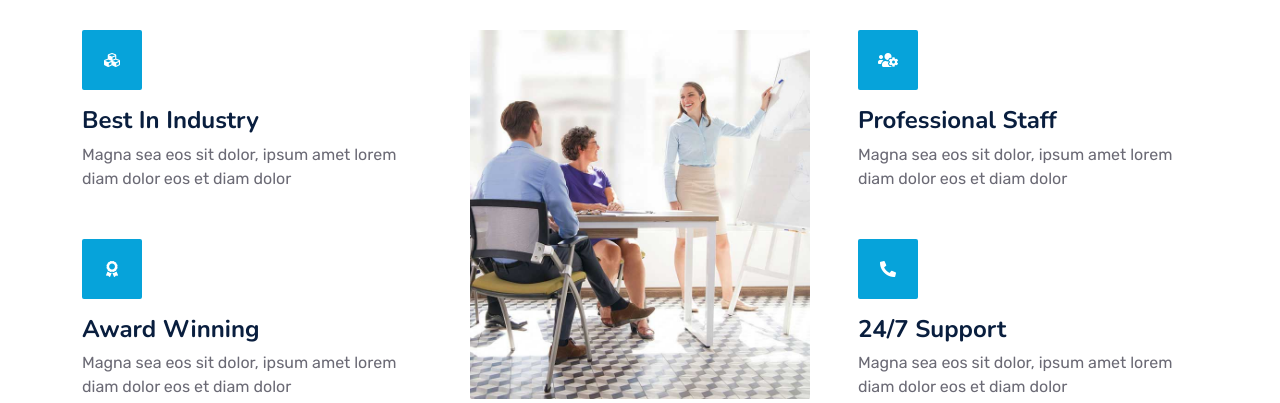
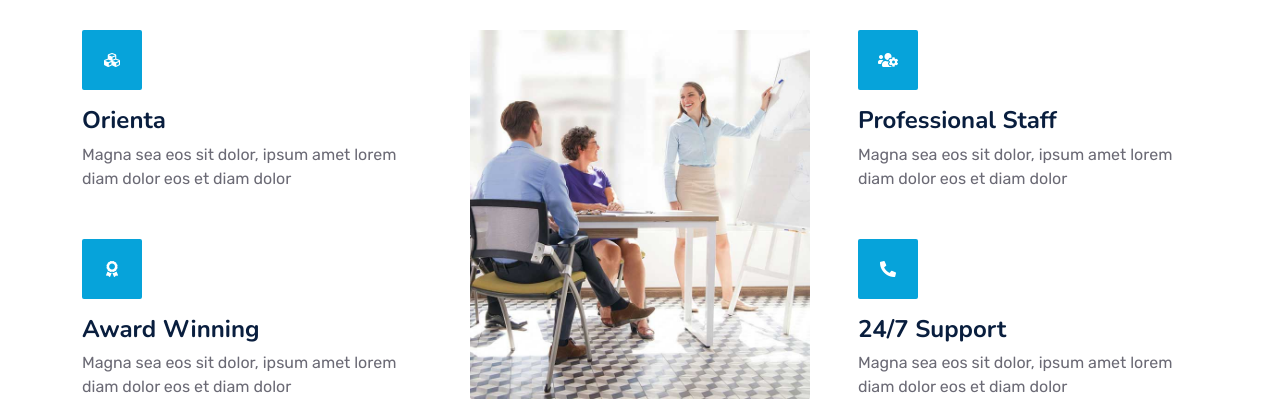
Before and after one commit to ivanrv23/technologies, a PHP site: page /index.php in a window 1280 px wide. Shown: the part 1961-2364 px from the top of the page. Run offline with PHP 8.4, Linux system fonts and the light colour scheme; some libraries are stand-ins or nearby versions.

Commit message:
nosotros

```diff
--- a/vistas/modulos/inicio.php
+++ b/vistas/modulos/inicio.php
@@ -159,7 +159,7 @@
                             <div class="bg-primary rounded d-flex align-items-center justify-content-center mb-3" style="width: 60px; height: 60px;">
                                 <i class="fa fa-cubes text-white"></i>
                             </div>
-                            <h4>Best In Industry</h4>
+                            <h4>Orienta</h4>
                             <p class="mb-0">Magna sea eos sit dolor, ipsum amet lorem diam dolor eos et diam dolor</p>
                         </div>
                         <div class="col-12 wow zoomIn" data-wow-delay="0.6s">
```
